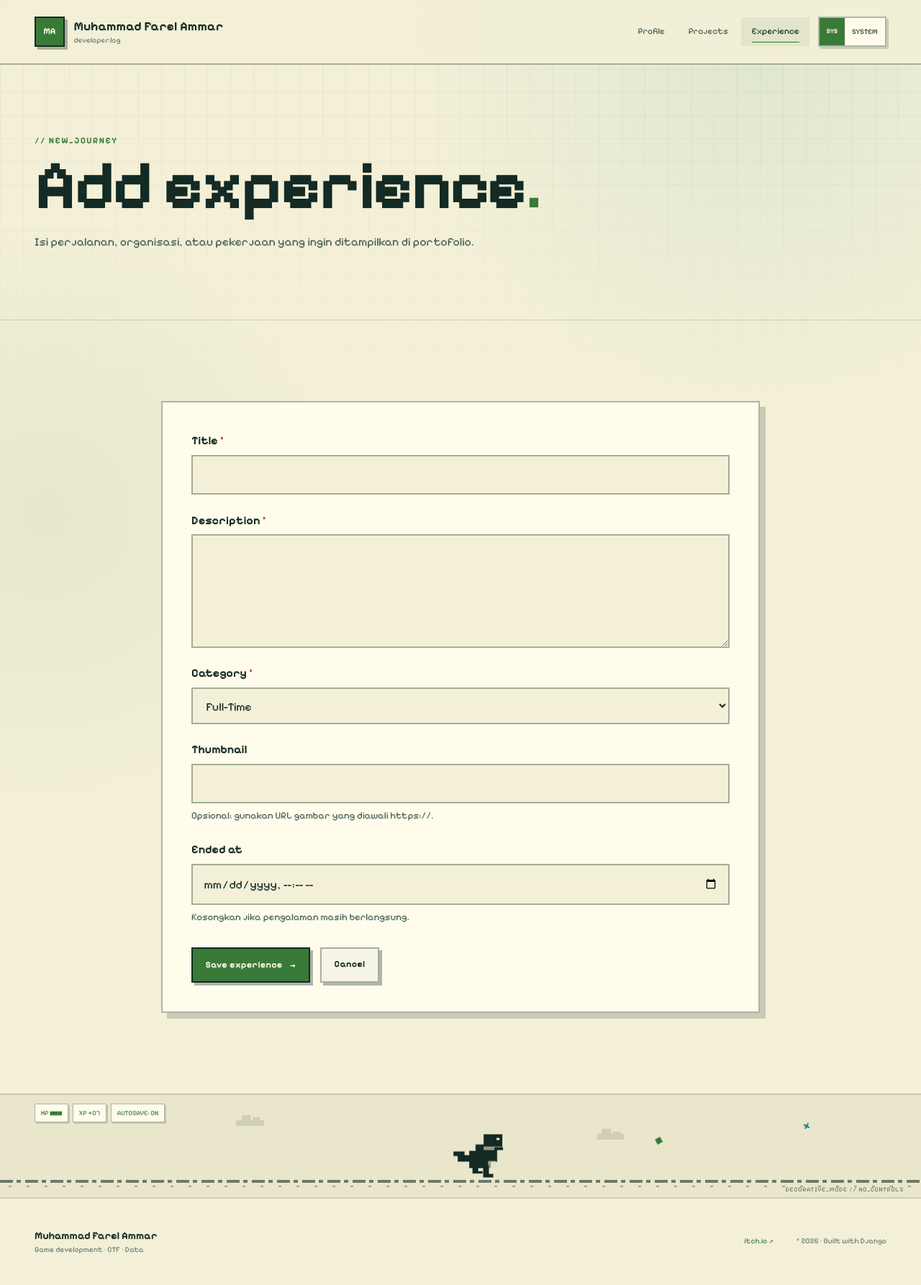
After one commit to marlioboro/PBP, a Django app: page /experience/add/ in a window 1280 px wide. The commit adds this page. Shown: the whole page at 72% size. Run offline with Django 5.2, Linux system fonts and the light colour scheme.

Commit message:
feat: add experience creation form

```diff
--- a/main/forms.py
+++ b/main/forms.py
@@ -1,6 +1,26 @@
 from django import forms
 
-from main.models import Project
+from main.models import Experience, Project
+
+
+class ExperienceForm(forms.ModelForm):
+    class Meta:
+        model = Experience
+        fields = [
+            'title',
+            'description',
+            'category',
+            'thumbnail',
+            'ended_at',
+        ]
+        widgets = {
+            'description': forms.Textarea(attrs={'rows': 5}),
+            'ended_at': forms.DateTimeInput(attrs={'type': 'datetime-local'}),
+        }
+        help_texts = {
+            'thumbnail': 'Opsional; gunakan URL gambar yang diawali https://.',
+            'ended_at': 'Kosongkan jika pengalaman masih berlangsung.',
+        }
 
 
 class ProjectForm(forms.ModelForm):
--- a/main/urls.py
+++ b/main/urls.py
@@ -1,6 +1,7 @@
 from django.urls import path
 
 from main.views import (
+    create_experience,
     create_project,
     delete_project,
     get_projects_json,
@@ -16,6 +17,7 @@ app_name = 'main'
 urlpatterns = [
     path('', show_main, name='show_main'),
     path('experience/', show_experience, name='show_experience'),
+    path('experience/add/', create_experience, name='create_experience'),
     path('projects/', show_projects, name='show_projects'),
     path('projects/add/', create_project, name='create_project'),
     path('projects/<uuid:project_id>/delete/', delete_project, name='delete_project'),
--- a/main/views.py
+++ b/main/views.py
@@ -6,7 +6,7 @@ from django.shortcuts import get_object_or_404, redirect, render
 from django.utils.text import slugify
 from django.views.decorators.http import require_POST
 
-from main.forms import ProjectForm
+from main.forms import ExperienceForm, ProjectForm
 from main.models import Experience, Project
 
 
@@ -40,6 +40,26 @@ def show_experience(request):
         experience_list=Experience.objects.all(),
     )
     return render(request, 'experience.html', context)
+
+
+def create_experience(request):
+    form = ExperienceForm(request.POST or None)
+    if request.method == 'POST' and form.is_valid():
+        experience = form.save()
+        messages.success(
+            request,
+            f'Experience "{experience.title}" berhasil ditambahkan.',
+        )
+        return redirect('main:show_experience')
+
+    context = build_context(
+        active_page='experience',
+        form=form,
+        form_title='Add experience',
+        form_label='// NEW_JOURNEY',
+        submit_label='Save experience',
+    )
+    return render(request, 'experience_form.html', context)
 
 
 def show_projects(request):
--- a/templates/experience.html
+++ b/templates/experience.html
@@ -17,7 +17,10 @@
 
     <section class="timeline-section section-space" aria-labelledby="experience-list-heading">
         <div class="container">
-            <h2 class="visually-hidden" id="experience-list-heading">Experience list</h2>
+            <div class="archive-heading">
+                <h2 id="experience-list-heading">Experience list</h2>
+                <a class="button button-ghost" href="{% url 'main:create_experience' %}">+ Add experience</a>
+            </div>
             <ol class="timeline-list">
                 {% for experience in experience_list %}
                     <li class="timeline-item">
--- /dev/null
+++ b/templates/experience_form.html
@@ -0,0 +1,39 @@
+{% extends 'base.html' %}
+
+{% block title %}{{ form_title }} — {{ name }}{% endblock %}
+{% block body_class %}experience-page{% endblock %}
+
+{% block content %}
+    <section class="page-hero form-hero">
+        <div class="container">
+            <p class="section-label">{{ form_label }}</p>
+            <h1>{{ form_title }}<span>.</span></h1>
+            <p>Isi perjalanan, organisasi, atau pekerjaan yang ingin ditampilkan di portofolio.</p>
+        </div>
+    </section>
+
+    <section class="section-space timeline-section">
+        <div class="container form-layout">
+            <form class="project-form" method="post">
+                {% csrf_token %}
+                {% if form.non_field_errors %}
+                    <div class="form-errors">{{ form.non_field_errors }}</div>
+                {% endif %}
+
+                {% for field in form %}
+                    <div class="form-field">
+                        <label for="{{ field.id_for_label }}">{{ field.label }}{% if field.field.required %} <span aria-hidden="true">*</span>{% endif %}</label>
+                        {{ field }}
+                        {% if field.help_text %}<small>{{ field.help_text }}</small>{% endif %}
+                        {% if field.errors %}<div class="field-errors">{{ field.errors }}</div>{% endif %}
+                    </div>
+                {% endfor %}
+
+                <div class="form-actions">
+                    <button class="button button-primary" type="submit">{{ submit_label }} <span aria-hidden="true">→</span></button>
+                    <a class="button button-ghost" href="{% url 'main:show_experience' %}">Cancel</a>
+                </div>
+            </form>
+        </div>
+    </section>
+{% endblock %}
```
Also changed, not shown: main/tests.py (+35 -0 lines).
